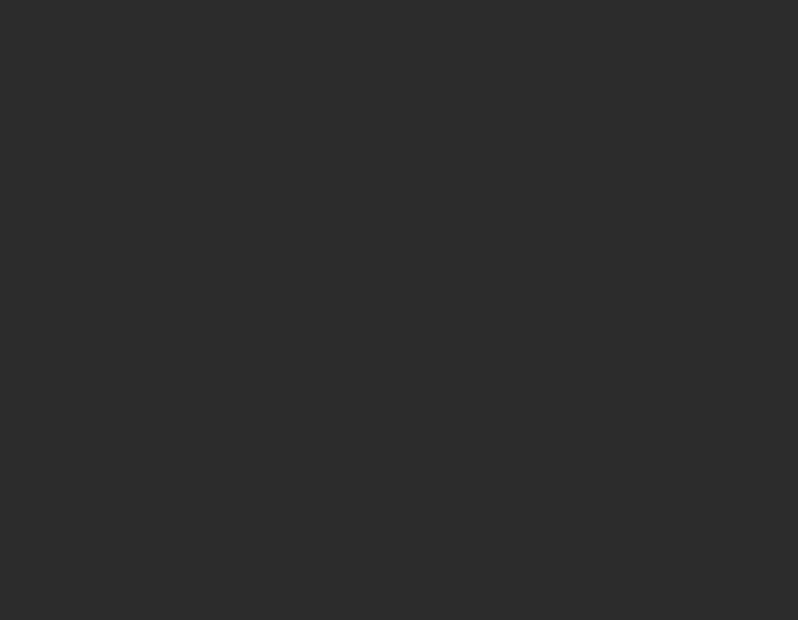
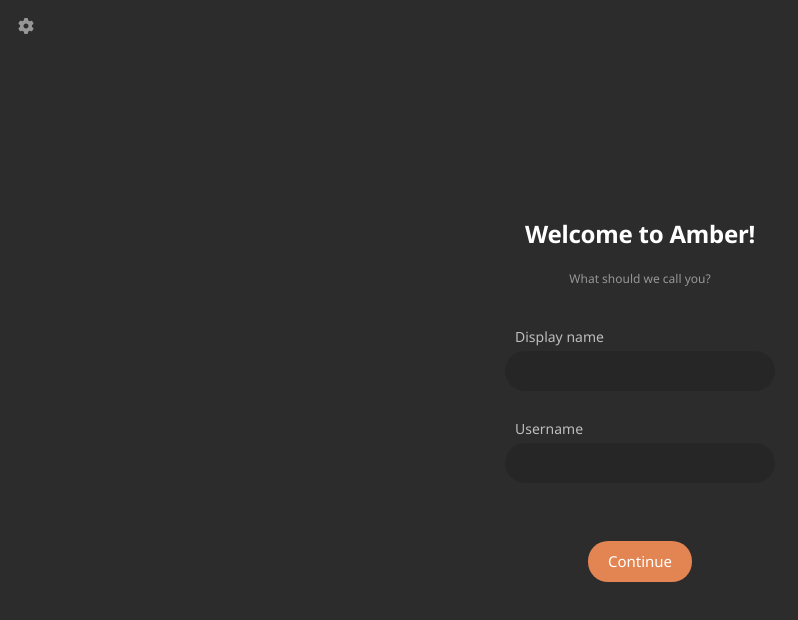
Before and after one commit to Ambermsg/frontend, a React (Vite) app: page /register/second in a window 1280 px wide. Before the commit this address had no page. Shown: the top 620 px of the page, without its empty margins (0-798 px from the left). Built offline with nearby package versions, Linux system fonts and the light colour scheme.

Commit message:
completed second page for registration

```diff
--- a/src/components/Header.jsx
+++ b/src/components/Header.jsx
@@ -79,27 +79,22 @@
   return (
     <>
       <a href="#" onClick={toggleMenu} ref={imgRef}>
-        <MainImg src="./settings.svg" alt="settings" />
+        <MainImg src="/settings.svg" alt="settings" />
       </a>
       {isOpen ? (
         <Aside ref={menuRef}>
           {/* shoouldnt add alt's for images */}
           <Section>
-            <img
-              src="./header/language.svg"
-              alt=""
-              width="16px"
-              height="16px"
-            />
+            <img src="/header/language.svg" alt="" width="16px" height="16px" />
             <P>Change language...</P>
           </Section>
           <Section onClick={toggleTheme}>
-            <img src="./header/theme.svg" alt="" width="16px" height="16px" />
+            <img src="/header/theme.svg" alt="" width="16px" height="16px" />
             <P>Switch theme to {theme === "dark" ? "dark" : "light"}</P>
           </Section>
           <Section>
             <img
-              src="./header/torBrowser.svg"
+              src="/header/torBrowser.svg"
               alt=""
               width="16px"
               height="16px"
--- a/src/main.jsx
+++ b/src/main.jsx
@@ -6,6 +6,7 @@
 import Register from "./pages/Register.jsx";
 import HelloTor from "./pages/HelloTor.jsx";
 import { BrowserRouter, Route, Routes, useNavigate } from "react-router";
+import RegisterSecond from "./pages/RegisterSecond.jsx";
 
 const detectTorBrowser = () => {
   const userAgent = navigator.userAgent || "";
@@ -65,6 +66,7 @@
       <Route path="/" element={<App />} />
       <Route path="/login" element={<LogIn />} />
       <Route path="/register" element={<Register />} />
+      <Route path="/register/second" element={<RegisterSecond />} />
       <Route path="/tor" element={<HelloTor />} />
     </Routes>
   );
--- a/src/pages/EmailConform.jsx
+++ b/src/pages/EmailConfirm.jsx
@@ -1,6 +1,6 @@
 import { Header } from "../components/Header";
 
-const EmailConform = () => {
+const EmailConfirm = () => {
   return (
     <>
       <Header />
@@ -8,4 +8,4 @@
   );
 };
 
-export default EmailConform;
+export default EmailConfirm;
--- /dev/null
+++ b/src/pages/RegisterSecond.jsx
@@ -0,0 +1,155 @@
+import styled from "styled-components";
+import Header from "../components/Header.jsx";
+import { useForm } from "react-hook-form";
+import { yupResolver } from "@hookform/resolvers/yup";
+import * as yup from "yup";
+
+const H1 = styled.h1`
+  font-family: Noto Sans;
+  font-size: 24px;
+  font-weight: 700;
+  line-height: 32.69px;
+  letter-spacing: -0.01em;
+  text-align: center;
+
+  margin-bottom: 20px;
+`;
+const Button = styled.button`
+  cursor: pointer;
+  font-family: Noto Sans;
+  font-size: 15px;
+  font-weight: 400;
+  line-height: 20.43px;
+  text-align: center;
+  padding: 10px 20px;
+  border-radius: 20px;
+  border: 0px;
+  background-color: var(--theme-contrast);
+`;
+const P = styled.p`
+  font-family: Noto Sans;
+  font-size: 12px;
+  font-weight: 400;
+  line-height: 16.34px;
+  text-align: center;
+
+  color: #ffffff80;
+`;
+const PError = styled.p`
+  margin-left: 12px;
+
+  font-family: Noto Sans;
+  font-size: 12px;
+  font-weight: 400;
+  line-height: 16.34px;
+  text-align: left;
+
+  color: #ff3939;
+`;
+
+const Wrapper = styled.div`
+  height: 100vh;
+  display: flex;
+  flex-direction: column;
+  justify-content: center; /* Centers content vertically */
+`;
+
+const Label = styled.label`
+  padding: 0 0 0 10px;
+  font-family: Noto Sans;
+  font-size: 14px;
+  font-weight: 400;
+  line-height: 19.07px;
+  text-align: left;
+  color: #ffffffb0;
+`;
+
+const Input = styled.input`
+  padding: 10px;
+  width: 270px;
+  height: 40px;
+  font-family: Noto Sans;
+  font-size: 16px;
+  font-weight: 400;
+  line-height: 21.79px;
+  text-align: left;
+  border: 0px;
+  border-radius: 20px;
+  background-color: #00000021;
+
+  &:focus {
+    outline: none; /* Removes the default focus border */
+  }
+`;
+
+const Form = styled.form`
+  margin-top: 40px;
+
+  display: flex;
+  flex-flow: column;
+  align-items: center;
+  gap: 23px;
+`;
+
+const FormDiv = styled.div`
+  display: flex;
+  flex-flow: column;
+  gap: 5px;
+`;
+
+const ButtonDiv = styled.div`
+  margin-top: 30px;
+  display: flex;
+  justify-content: center;
+  align-items: center;
+`;
+
+const schema = yup.object({
+  displayName: yup.string().required("Please enter your display name"),
+  username: yup.string().required("Please enter your username"),
+});
+
+const RegisterSecond = () => {
+  // let params = useParams();
+
+  const {
+    register,
+    handleSubmit,
+    reset,
+    formState: { errors },
+  } = useForm({
+    resolver: yupResolver(schema),
+  });
+
+  const onSubmit = (data) => {
+    console.log(data);
+    reset();
+  };
+
+  return (
+    <Wrapper>
+      {/* <h1>It`s a register page with id: {params.id}</h1> */}
+      <Header />
+      <H1>Welcome to Amber!</H1>
+      <P>What should we call you?</P>
+      <Form onSubmit={handleSubmit(onSubmit)}>
+        <FormDiv>
+          <Label htmlFor="">Display name</Label>
+          <Input type="text" {...register("displayName")} />
+          <PError>{errors.displayName?.message}</PError>
+        </FormDiv>
+
+        <FormDiv>
+          <Label htmlFor="">Username</Label>
+          <Input type="text" {...register("username")} />
+          <PError>{errors.username?.message}</PError>
+        </FormDiv>
+        <ButtonDiv>
+          <Button type="submit">Continue</Button>
+        </ButtonDiv>
+      </Form>
+    </Wrapper>
+  );
+};
+
+export default RegisterSecond;
```
